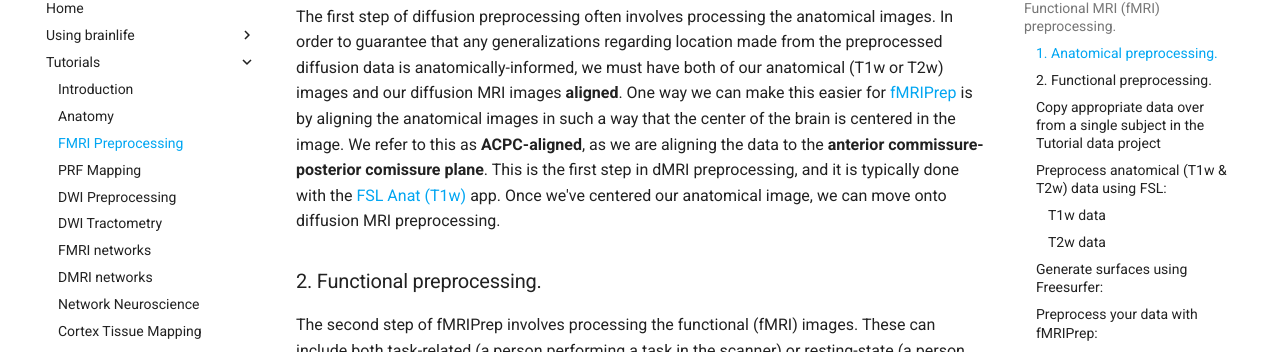
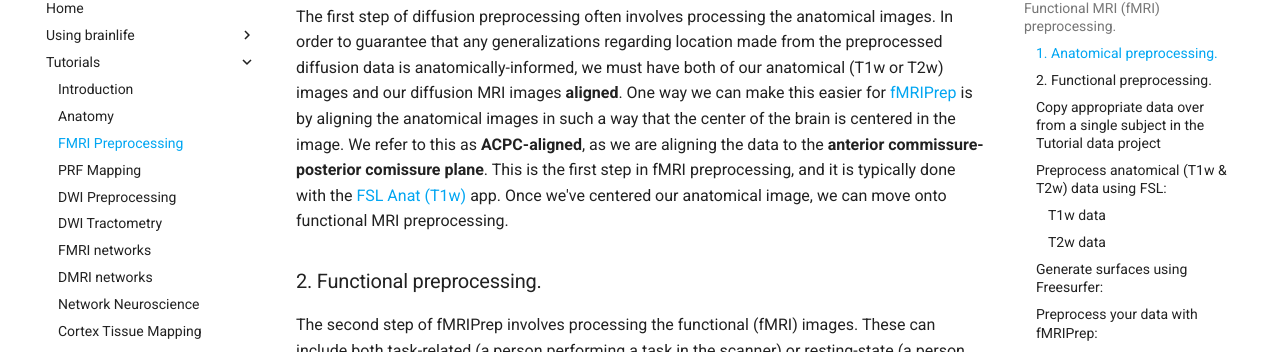
Before and after one commit to brainlife/docs, an MkDocs documentation site: the page built from docs/tutorial/fmri-preprocessing-tutorial.md, in a window 1280 px wide and 900 px high, scrolled down 575 px. Shown: the part 100-452 px from the top of the window. Built offline with MkDocs 1.6.1 and Material for MkDocs 9.7.7, drawn with Linux system fonts in a browser that asks for light colours; comment, search, counter and statistics services are not loaded.

Commit message:
Update fmri-preprocessing-tutorial.md
correct dMRI references to fMRI for this tutorial

```diff
--- a/docs/tutorial/fmri-preprocessing-tutorial.md
+++ b/docs/tutorial/fmri-preprocessing-tutorial.md
@@ -9,7 +9,7 @@ This tutorial will use a combination of skills developed in the [Introduction tu
 
 ### 1. Anatomical preprocessing.
 
-The first step of diffusion preprocessing often involves processing the anatomical images. In order to guarantee that any generalizations regarding location made from the preprocessed diffusion data is anatomically-informed, we must have both of our anatomical (T1w or T2w) images and our diffusion MRI images **aligned**. One way we can make this easier for [fMRIPrep](https://brainlife.io/app/5c61c69f14027a01b14adcb3) is by aligning the anatomical images in such a way that the center of the brain is centered in the image. We refer to this as **ACPC-aligned**, as we are aligning the data to the **anterior commissure-posterior comissure plane**. This is the first step in dMRI preprocessing, and it is typically done with the [FSL Anat (T1w)](https://brainlife.io/app/5e3c87ae9362b7166cf9c7f4) app. Once we've centered our anatomical image, we can move onto diffusion MRI preprocessing.
+The first step of diffusion preprocessing often involves processing the anatomical images. In order to guarantee that any generalizations regarding location made from the preprocessed diffusion data is anatomically-informed, we must have both of our anatomical (T1w or T2w) images and our diffusion MRI images **aligned**. One way we can make this easier for [fMRIPrep](https://brainlife.io/app/5c61c69f14027a01b14adcb3) is by aligning the anatomical images in such a way that the center of the brain is centered in the image. We refer to this as **ACPC-aligned**, as we are aligning the data to the **anterior commissure-posterior comissure plane**. This is the first step in fMRI preprocessing, and it is typically done with the [FSL Anat (T1w)](https://brainlife.io/app/5e3c87ae9362b7166cf9c7f4) app. Once we've centered our anatomical image, we can move onto functional MRI preprocessing.
 
 
 ### 2. Functional preprocessing.
```
